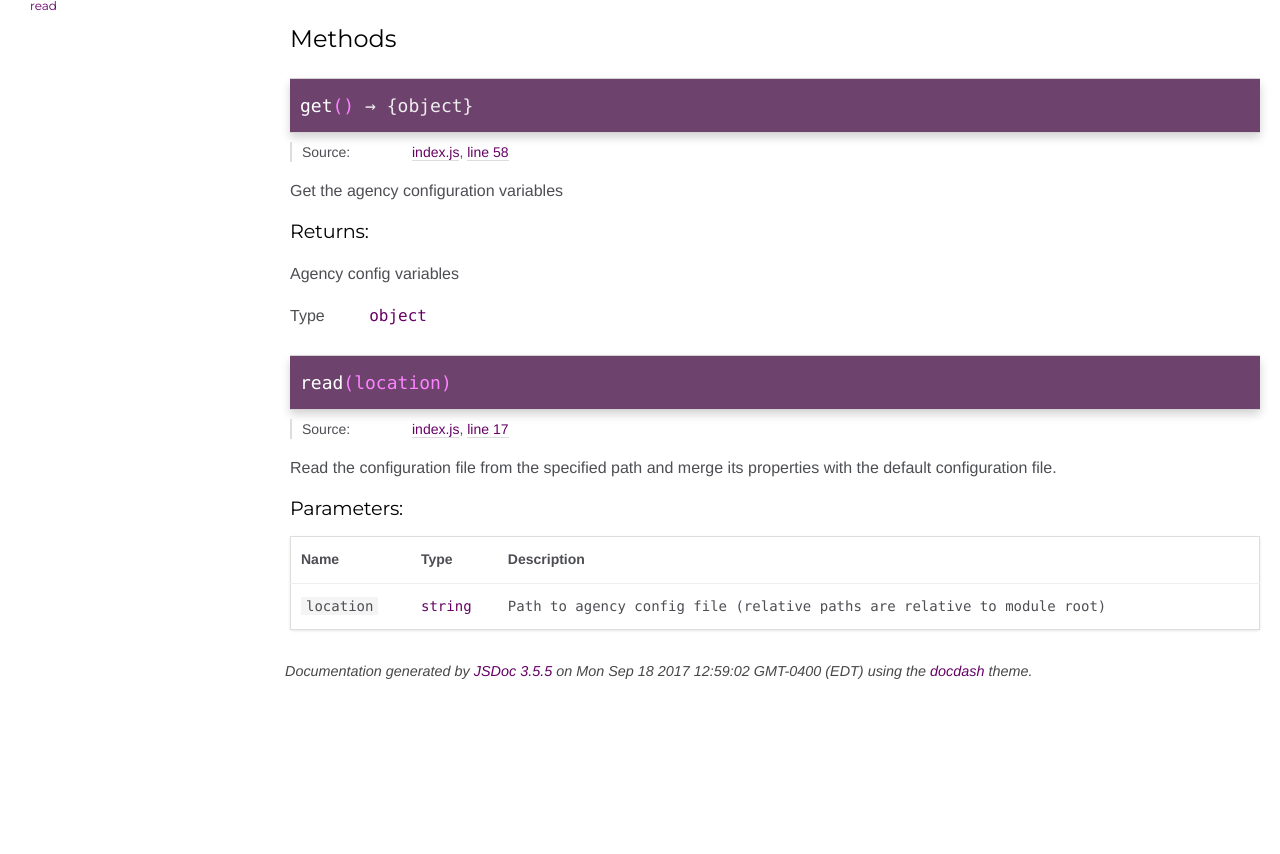
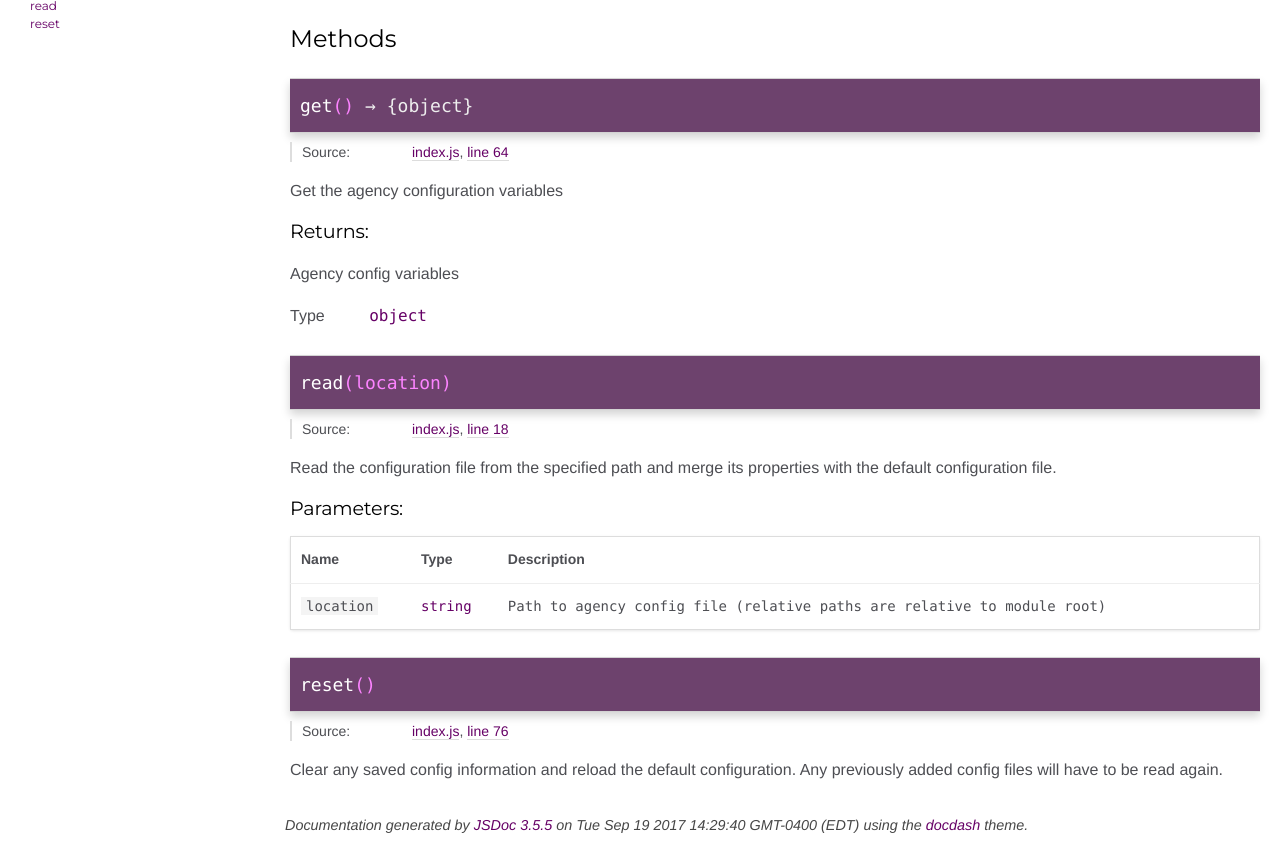
Before and after one commit to right-track/right-track-agency-mnr, a website: page doc/global.html in a window 1280 px wide. Shown: the part 96-950 px from the top of the page. Before the commit the page ends 800 px from the top, so only its background shows below. Drawn offline with Linux system fonts and the light colour scheme.

Commit message:
Updated docs

```diff
--- a/doc/global.html
+++ b/doc/global.html
@@ -22,7 +22,7 @@
 <label for="nav-trigger" class="overlay"></label>
 
 <nav>
-    <h2><a href="index.html">Home</a></h2><h3>Global</h3><ul><li><a href="global.html#get">get</a></li><li><a href="global.html#read">read</a></li></ul>
+    <h2><a href="index.html">Home</a></h2><h3>Global</h3><ul><li><a href="global.html#get">get</a></li><li><a href="global.html#read">read</a></li><li><a href="global.html#reset">reset</a></li></ul>
 </nav>
 
 <div id="main">
@@ -127,7 +127,7 @@
 
     <dt class="tag-source">Source:</dt>
     <dd class="tag-source"><ul class="dummy"><li>
-        <a href="index.js.html">index.js</a>, <a href="index.js.html#line58">line 58</a>
+        <a href="index.js.html">index.js</a>, <a href="index.js.html#line64">line 64</a>
     </li></ul></dd>
 
 
@@ -233,7 +233,7 @@
 
     <dt class="tag-source">Source:</dt>
     <dd class="tag-source"><ul class="dummy"><li>
-        <a href="index.js.html">index.js</a>, <a href="index.js.html#line17">line 17</a>
+        <a href="index.js.html">index.js</a>, <a href="index.js.html#line18">line 18</a>
     </li></ul></dd>
 
 
@@ -355,6 +355,93 @@ properties with the default configuration file.</p>
 
 
 
+    <h4 class="name" id="reset"><span class="type-signature"></span>reset<span class="signature">()</span><span class="type-signature"></span></h4>
+
+
+
+
+
+
+<dl class="details">
+
+
+    <dt class="tag-source">Source:</dt>
+    <dd class="tag-source"><ul class="dummy"><li>
+        <a href="index.js.html">index.js</a>, <a href="index.js.html#line76">line 76</a>
+    </li></ul></dd>
+
+
+
+
+
+
+
+
+
+
+
+
+
+
+
+
+
+
+
+
+
+
+
+
+
+
+
+
+
+
+
+</dl>
+
+
+
+
+
+<div class="description">
+    <p>Clear any saved config information and
+reload the default configuration.  Any
+previously added config files will have
+to be read again.</p>
+</div>
+
+
+
+
+
+
+
+
+
+
+
+
+
+
+
+
+
+
+
+
+
+
+
+
+
+
+
+
+
+
 
 </article>
 
@@ -368,7 +455,7 @@ properties with the default configuration file.</p>
 <br class="clear">
 
 <footer>
-    Documentation generated by <a href="https://github.com/jsdoc3/jsdoc">JSDoc 3.5.5</a> on Mon Sep 18 2017 12:59:02 GMT-0400 (EDT) using the <a href="https://github.com/clenemt/docdash">docdash</a> theme.
+    Documentation generated by <a href="https://github.com/jsdoc3/jsdoc">JSDoc 3.5.5</a> on Tue Sep 19 2017 14:29:40 GMT-0400 (EDT) using the <a href="https://github.com/clenemt/docdash">docdash</a> theme.
 </footer>
 
 <script>prettyPrint();</script>
```
Also changed, not shown: doc/index.html (+2 -2 lines), doc/index.js.html (+24 -5 lines).
